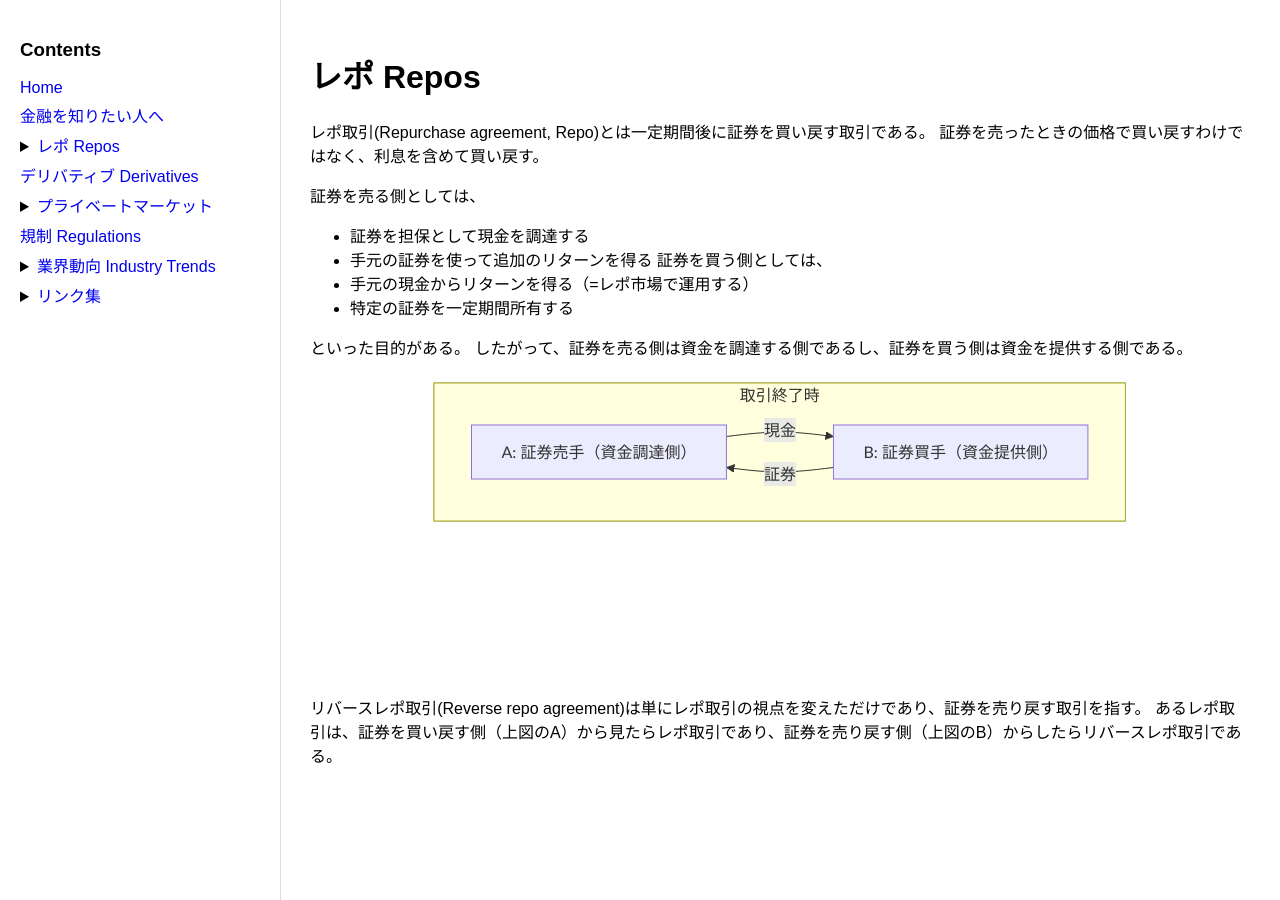
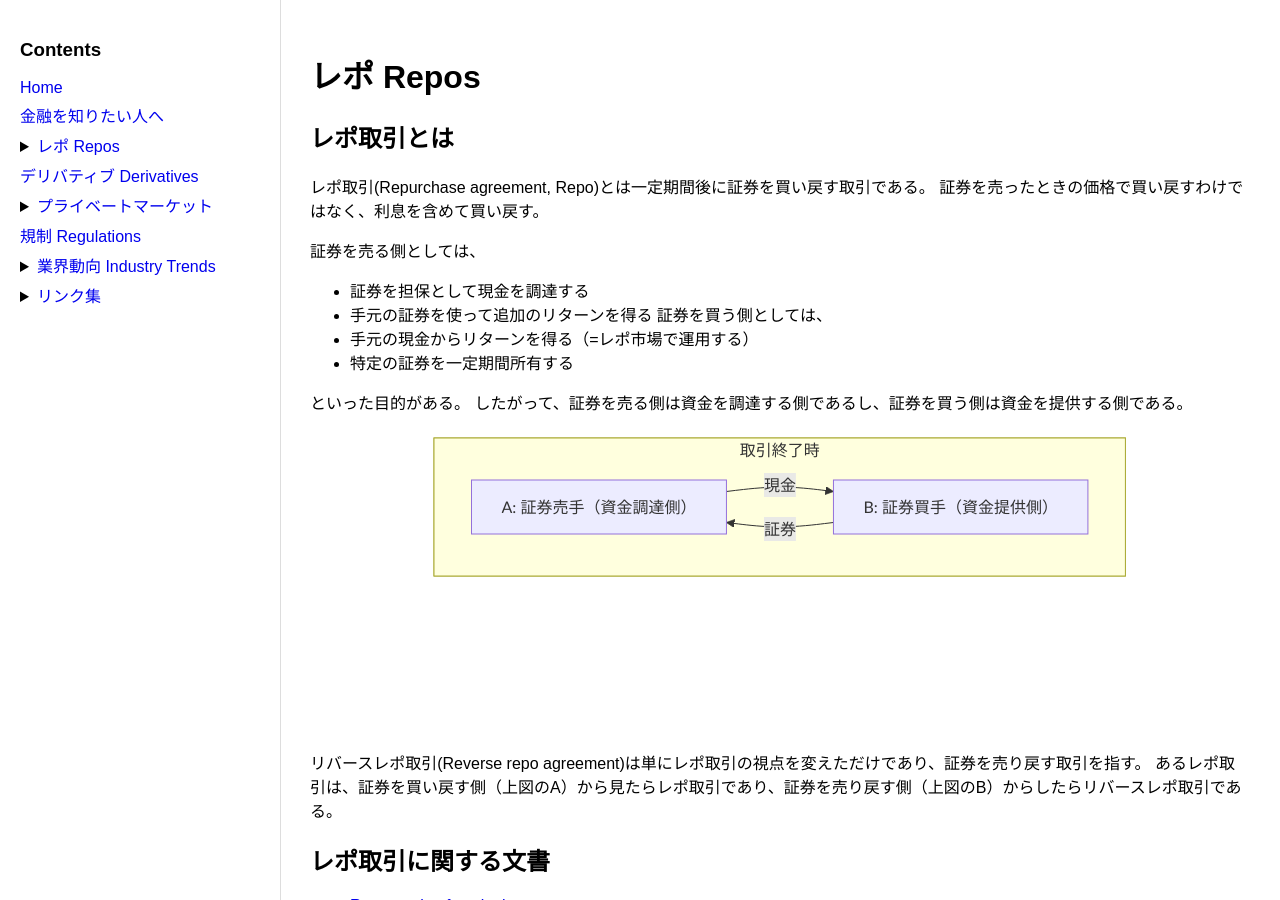
Before and after one commit to Naoki-Yamamoto-codes/finance, a Jekyll site: the page built from _contents/repos/index.md, in a window 1280 px wide and 900 px high. Built offline with Jekyll 4.4.1, drawn with Linux system fonts in a browser that asks for light colours.

Commit message:
update repo

```diff
--- a/_contents/repos/index.md
+++ b/_contents/repos/index.md
@@ -3,6 +3,8 @@
 title: レポ Repos
 permalink: /contents/repos/
 ---
+
+## レポ取引とは
 
 レポ取引(Repurchase agreement, Repo)とは一定期間後に証券を買い戻す取引である。
 証券を売ったときの価格で買い戻すわけではなく、利息を含めて買い戻す。
@@ -40,3 +42,7 @@
 
 リバースレポ取引(Reverse repo agreement)は単にレポ取引の視点を変えただけであり、証券を売り戻す取引を指す。
 あるレポ取引は、証券を買い戻す側（上図のA）から見たらレポ取引であり、証券を売り戻す側（上図のB）からしたらリバースレポ取引である。
+
+## レポ取引に関する文書
+- [Repo market functioning](https://www.bis.org/publ/cgfs59.htm)
+-
```
Also changed, not shown: _contents/industry_trends/jgb_on_blockchain.md (+1 -1 lines), _contents/repos/repos_in_japan.md (+1 -1 lines).
